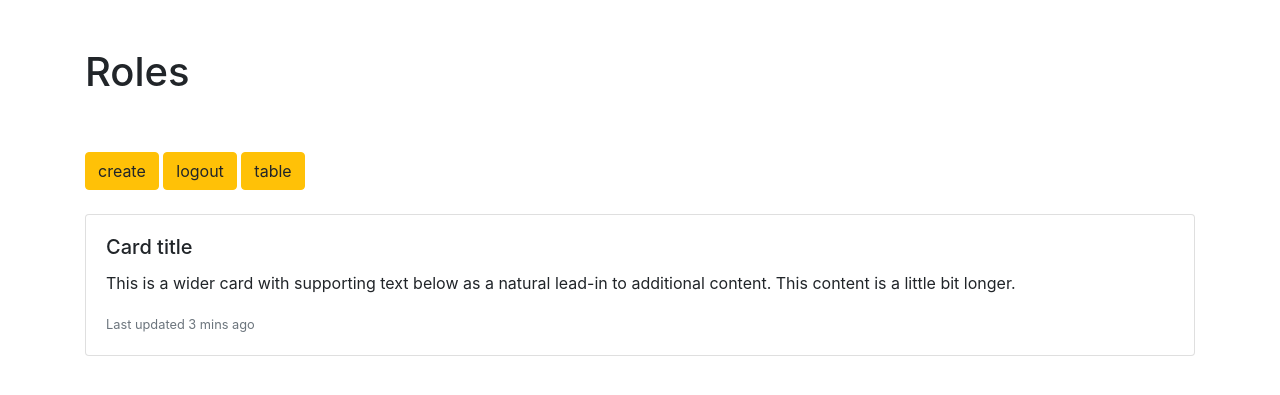
After one commit to jerall24/schedyoule, a Flask app: page /cards in a window 1280 px wide. The commit adds this page. Shown: the top 395 px of the page. Run offline with Flask 2, Linux system fonts and the light colour scheme; the visitor is signed in with stand-in values (Sample User, id 1); data that the repository does not hold is empty; parts of the project's set-up code (start-up, migrations or seed data) failed here and were passed over; some libraries are stand-ins or nearby versions.

Commit message:
card view

```diff
--- /dev/null
+++ b/app/templates/cards.html
@@ -0,0 +1,37 @@
+<!DOCTYPE html>
+<html>
+<head>
+  <title>Pod 55</title>
+  <link rel="stylesheet" type="text/css" href="https://stackpath.bootstrapcdn.com/bootstrap/4.3.1/css/bootstrap.min.css">
+</head>
+<body>
+  <div class="container">
+    <br><br>
+    <h1>Roles</h1>
+    <br><br>
+    <a class="btn btn-warning" role="button" href="{{ url_for('home') }}">create</a>
+    <a class="btn btn-warning" role="button" href="{{ url_for('logout') }}">logout</a>
+    <a class="btn btn-warning" role="button" href="{{ url_for('search') }}">table</a>
+    <br><br>
+    <div class="card-group">
+        <div class="card">
+            <div class="card-body">
+              <h5 class="card-title">Card title</h5>
+              <p class="card-text">This is a wider card with supporting text below as a natural lead-in to additional content. This content is a little bit longer.</p>
+              <p class="card-text"><small class="text-muted">Last updated 3 mins ago</small></p>
+            </div>
+        </div>
+        {% for entry in entries %}
+        <div class="card">
+            <div class="card-body">
+              <h5 class="card-title">{{ entry.assignment_title }}</h5>
+              <p class="card-text">{{ entry.description }}</p>
+              <p class="card-text"><small class="text-muted">Posted on {{ entry.created_date }}</small></p>
+            </div>
+        </div>
+        {% endfor %}
+      </div>
+  </div>
+  <script type="text/javascript" src="{{url_for('static', filename='main.js') }}"></script>
+</body>
+</html>
--- a/app/templates/search.html
+++ b/app/templates/search.html
@@ -11,6 +11,7 @@
     <br><br>
     <a class="btn btn-warning" role="button" href="{{ url_for('home') }}">back</a>
     <a class="btn btn-warning" role="button" href="{{ url_for('logout') }}">log out</a>
+    <a class="btn btn-warning" role="button" href="{{ url_for('cards') }}">view cards</a>
     <br><br>
     <form action="{{ url_for('search') }}" method="get" class="from-group">
       <dl>
--- a/app/website.py
+++ b/app/website.py
@@ -72,7 +72,7 @@ def logout():
     return redirect(url_for("home"))
 
 
-@heroku_app.route("/search/", methods=["GET"])
+@heroku_app.route("/search", methods=["GET"])
 def search():
     if not session.get("logged_in"):
         return redirect(url_for('login'))
@@ -81,6 +81,14 @@ def search():
     if query:
         return render_template("search.html", entries=entries, query=query)
     return render_template("search.html", entries=entries)
+
+
+@heroku_app.route("/cards", methods=["GET"])
+def cards():
+    if not session.get("logged_in"):
+        return redirect(url_for('login'))
+    entries = db.session.query(models.Role)
+    return render_template("cards.html", entries=entries)
 
 
 @heroku_app.route("/add", methods=["POST"])
```
